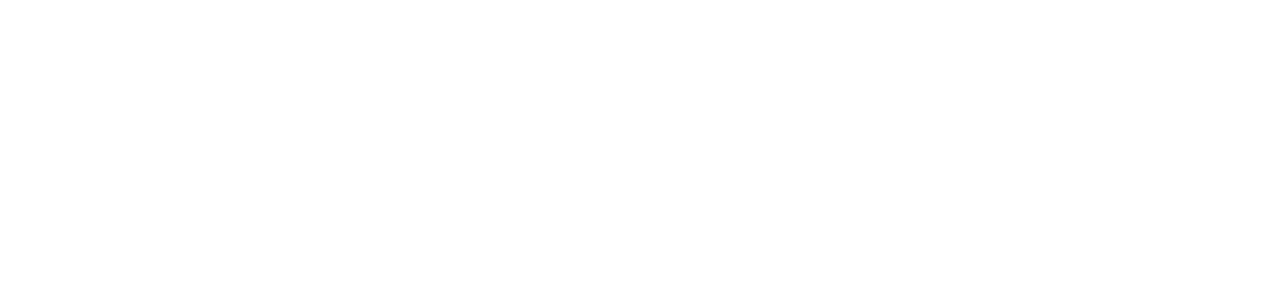
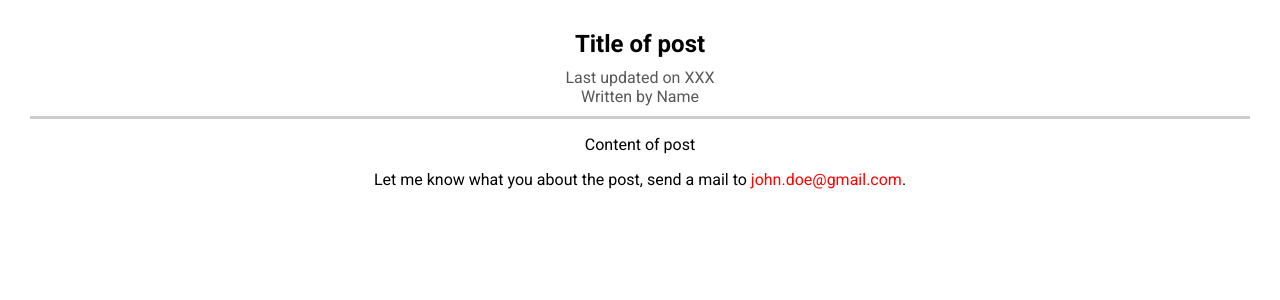
Before and after one commit to kimheang-born/nuxt-firebase-crud, a Nuxt app: page /posts/1 in a window 1280 px wide. Before the commit this address had no page. Shown: the top 300 px of the page. Built offline with nearby package versions, Linux system fonts and the light colour scheme.

Commit message:
add new pages

```diff
--- /dev/null
+++ b/components/Posts/PostPreview.vue
@@ -0,0 +1,92 @@
+<template>
+    <nuxt-link :to="`/posts/${1}`" class="post-preview">
+        <article>
+          <div class="post-thumbnail" style="background-image: url('https://cdn.sabay.com/cdn/media.sabay.com/media/sabay-news/Sport-News/International-Sports/Freelancer-Sport/football(87)/6340122caf378_1665143340_medium.png');"></div>
+          <div class="post-content">
+            <h1>Post title</h1>
+            <p>Post text</p>
+          </div>
+        </article>
+    </nuxt-link>
+</template>
+
+<script>
+export default {
+
+}
+</script>
+
+<style lang="scss" scoped>
+.home-page {
+  .intro {
+    height: 300px;
+    position: relative;
+    padding: 30px;
+    box-sizing: border-box;
+    background-position: center;
+    background-size: cover;
+
+    h1 {
+      position: absolute;
+      top: 10%;
+      left: 5%;
+      width: 90%;
+      font-size: 1.5rem;
+      color: black;
+      background-color: rgb(211, 211, 211);
+      padding: 10px;
+      border-radius: 10px;
+      box-shadow: 3px 3px 3px black;
+      box-sizing: border-box;
+      border: 1px solid black;
+    }
+  }
+  .featured-posts {
+    display: flex;
+    padding: 20px;
+    box-sizing: border-box;
+    flex-wrap: wrap;
+    align-content: center;
+    justify-content: center;
+
+    .post-preview {
+      border: 1px solid #ccc;
+      box-shadow: 0 2px 2px #ccc;
+      background-color: white;
+      width: 90%;
+    }
+    .post-thumbnail {
+      width: 100%;
+      height: 200px;
+      background-position: center;
+      background-size: cover;
+    }
+    .post-content {
+      padding: 10px;
+      text-align: center;
+      background-color: #ccc;
+    }
+    a {
+      color: black;
+      text-decoration: none;
+    }
+  }
+}
+@media (min-width: 850px) {
+  .featured-posts {
+    .post-preview {
+      width: 400px;
+      margin: 10px;
+    }
+  }
+}
+@media (min-width: 768px) {
+  .home-page {
+    .intro {
+      h1 {
+        font-size: 2rem;
+      }
+    }
+  }
+}
+</style>
--- /dev/null
+++ b/layouts/default.vue
@@ -0,0 +1,20 @@
+<template>
+    <div>
+        <nuxt />
+    </div>
+</template>
+
+<script>
+export default {
+
+}
+</script>
+
+<style lang="scss">
+html {
+    font-family: 'Roboto', sans-serif;
+}
+body {
+    margin: 0;
+}
+</style>
--- /dev/null
+++ b/pages/about/index.vue
@@ -0,0 +1,21 @@
+<template>
+    <div class="about-page">
+        <h1>About me</h1>
+        <p>Lorem ipsum dolor sit amet consectetur, adipisicing elit. Ratione, nemo inventore. Ducimus accusantium culpa ea et, quas eaque facilis eius nisi aperiam esse provident, tempore at nemo vitae, eveniet enim!</p>
+        <p>Lorem ipsum dolor sit amet consectetur adipisicing elit. Exercitationem quos iure vero, aliquid blanditiis harum consequuntur saepe alias nesciunt ad perspiciatis sapiente vel temporibus ratione nihil dolore sequi aspernatur fuga.</p>
+        <p>Lorem ipsum dolor sit amet consectetur adipisicing elit. Beatae ab cumque praesentium recusandae dolorum saepe earum nisi vero harum quasi enim, deleniti dolores esse dolore necessitatibus, ut autem, iure doloribus!</p>
+    </div>
+</template>
+
+<script>
+export default {
+
+}
+</script>
+
+<style lang="scss" scoped>
+.about-page {
+    text-align: center;
+    padding: 30px;
+}
+</style>
--- a/pages/index.vue
+++ b/pages/index.vue
@@ -1,9 +1,19 @@
 <template>
-  <Tutorial/>
+  <div class="home-page">
+    <section class="intro">
+      <h1>Get the latest tech news!</h1>
+    </section>
+    <section class="featured-posts">
+      <PostPreview />
+    </section>
+  </div>
 </template>
 
 <script>
+
 export default {
   name: 'IndexPage'
 }
 </script>
+
+<style lang="scss" scoped></style>
--- /dev/null
+++ b/pages/posts/_id/index.vue
@@ -0,0 +1,75 @@
+<template>
+    <div class="single-post-page">
+        <section class="post">
+            <h1 class="post-title">Title of post</h1>
+            <div class="post-details">
+                <div class="post-detail">Last updated on XXX</div>
+                <div class="post-detail">Written by Name</div>
+            </div>
+            <p class="post-content">Content of post</p>
+        </section>
+        <section class="post-feedback">
+            <p>Let me know what you about the post, send a mail to <a href="mailto:john.doe@gmail.com">john.doe@gmail.com</a>.</p>
+        </section>
+    </div>
+</template>
+
+<script>
+export default {
+
+}
+</script>
+
+<style lang="scss" scoped>
+.single-post-page {
+    padding: 30px;
+    text-align: center;
+    box-sizing: border-box;
+
+    .post {
+        width: 100%;
+
+        .post-title {
+            margin: 0;
+        }
+
+        .post-details {
+            padding: 10px;
+            box-sizing: border-box;
+            border-bottom: 3px solid #ccc;
+            display: flex;
+            justify-content: center;
+            align-items: center;
+            flex-direction: column;
+        }
+        .post-detail {
+            color: rgb(88, 88, 88);
+            margin: 0 10px;
+        }
+    }
+
+    .post-feedback {
+        a {
+            color: red;
+            text-decoration: none;
+
+            &:hover,
+            &:active {
+                color: salmon;
+            }
+        }
+    }
+}
+
+@media (min-width: 768px) {
+    .post {
+        width: 600px;
+        margin: auto;
+
+        .post-details {
+            flex-direction: row;
+        }
+    }
+}
+
+</style>
--- /dev/null
+++ b/pages/posts/index.vue
@@ -0,0 +1,19 @@
+<template>
+    <div class="posts-page">
+
+    </div>
+</template>
+
+<script>
+export default {
+
+}
+</script>
+
+<style lang="scss" scoped>
+.posts-page {
+    display: flex;
+    justify-content: center;
+    text-align: center;
+}
+</style>
```
